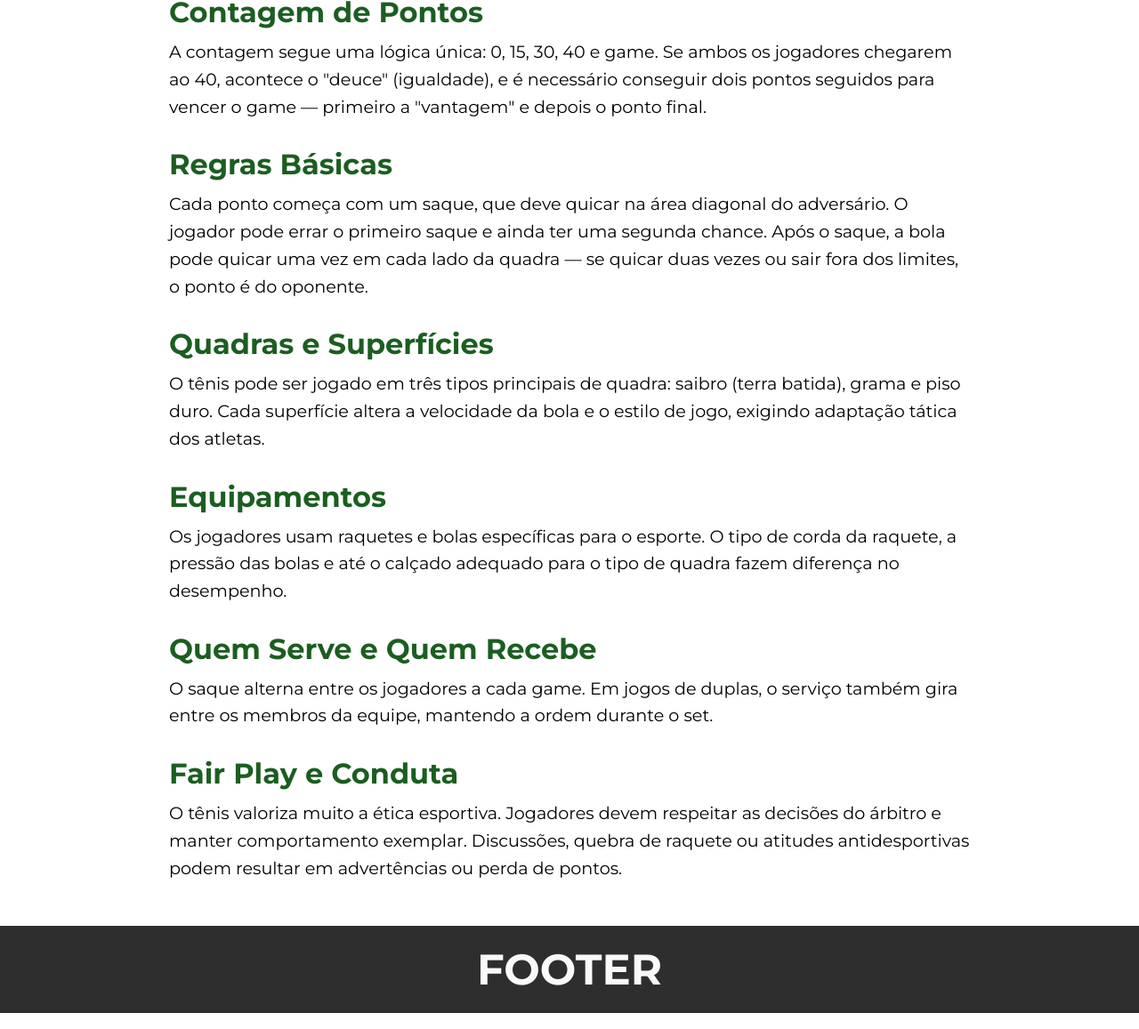
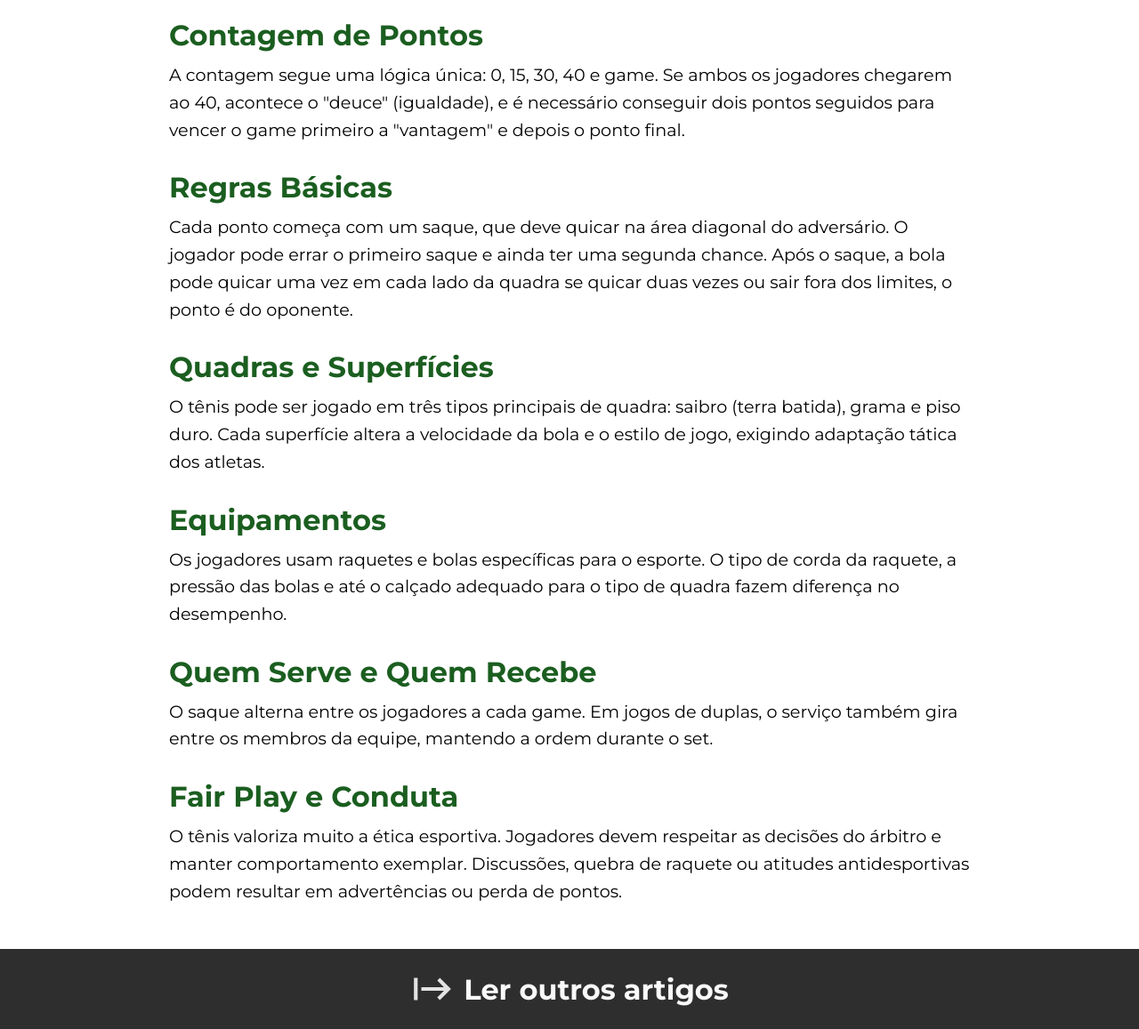
Before and after one commit to gabrielramossptech/tennisverso, a website: page public/artigos/comoFunciona.html in a window 1280 px wide. Shown: the part 550-1707 px from the top of the page at 89% size. Drawn offline with Linux system fonts and the light colour scheme.

Commit message:
Atualização: adicionado footer correto nos artigos e estilizado scrollbar de todas as páginas

```diff
--- a/public/artigos/comoFunciona.html
+++ b/public/artigos/comoFunciona.html
@@ -1,5 +1,6 @@
 <!DOCTYPE html>
 <html lang="pt-br">
+
 <head>
   <meta charset="UTF-8">
   <meta name="viewport" content="width=device-width, initial-scale=1.0">
@@ -10,23 +11,28 @@
   <!-- Roboto -->
   <link rel="preconnect" href="https://fonts.googleapis.com">
   <link rel="preconnect" href="https://fonts.gstatic.com" crossorigin>
-    <link href="https://fonts.googleapis.com/css2?family=Roboto:ital,wght@0,100..900;1,100..900&display=swap" rel="stylesheet">
+  <link href="https://fonts.googleapis.com/css2?family=Roboto:ital,wght@0,100..900;1,100..900&display=swap"
+    rel="stylesheet">
 
   <!-- Montserrat -->
   <link rel="preconnect" href="https://fonts.googleapis.com">
   <link rel="preconnect" href="https://fonts.gstatic.com" crossorigin>
-    <link href="https://fonts.googleapis.com/css2?family=Montserrat:ital,wght@0,100..900;1,100..900&family=Roboto:ital,wght@0,100..900;1,100..900&display=swap" rel="stylesheet">
+  <link
+    href="https://fonts.googleapis.com/css2?family=Montserrat:ital,wght@0,100..900;1,100..900&family=Roboto:ital,wght@0,100..900;1,100..900&display=swap"
+    rel="stylesheet">
 </head>
+
 <body>
 
   <header>
-        <a href="./index.html"><img src="../assets/imgs/logo.png" alt="Logo"></a>
+    <a href="../index.html"><img src="../assets/icon/raquete.png" alt="Logo">TenisVerso</a>
+
     <nav>
       <ul>
-                <li><a href="./index.html">Início</a></li>
-                <li><a href="./artigos.html">Artigos</a></li>
-                <li><a href="./tenisdle.html">Adivinhe o tenista</a></li>
-                <li><a href="./login.html">Entrar</a></li>
+        <li><a href="../index.html">Início</a></li>
+        <li><a href="../artigos.html">Artigos</a></li>
+        <li><a href="../tenisdle.html">Adivinhe o tenista</a></li>
+        <li><a href="../login.html">Entrar</a></li>
       </ul>
     </nav>
   </header>
@@ -37,42 +43,55 @@
 
       <h2>Objetivo do Jogo</h2>
       <p>
-      O principal objetivo no tênis é conquistar pontos ao fazer com que a bola quique dentro da quadra adversária e o oponente não consiga devolvê-la corretamente. O jogo pode ser disputado entre dois jogadores (simples) ou entre duas duplas (duplas).
+        O principal objetivo no tênis é conquistar pontos ao fazer com que a bola quique dentro da quadra adversária e o
+        oponente não consiga devolvê-la corretamente. O jogo pode ser disputado entre dois jogadores (simples) ou entre
+        duas duplas (duplas).
       </p>
 
       <h2>Estrutura da Partida</h2>
       <p>
-      Uma partida de tênis é dividida em pontos, games e sets. Para vencer um set, o jogador precisa ganhar pelo menos 6 games com vantagem de dois. Normalmente, quem vencer 2 sets (ou 3, em jogos masculinos de Grand Slam) vence a partida.
+        Uma partida de tênis é dividida em pontos, games e sets. Para vencer um set, o jogador precisa ganhar pelo menos
+        6 games com vantagem de dois. Normalmente, quem vencer 2 sets (ou 3, em jogos masculinos de Grand Slam) vence a
+        partida.
       </p>
 
       <h2>Contagem de Pontos</h2>
       <p>
-      A contagem segue uma lógica única: 0, 15, 30, 40 e game. Se ambos os jogadores chegarem ao 40, acontece o "deuce" (igualdade), e é necessário conseguir dois pontos seguidos para vencer o game — primeiro a "vantagem" e depois o ponto final.
+        A contagem segue uma lógica única: 0, 15, 30, 40 e game. Se ambos os jogadores chegarem ao 40, acontece o
+        "deuce" (igualdade), e é necessário conseguir dois pontos seguidos para vencer o game primeiro a "vantagem" e
+        depois o ponto final.
       </p>
 
       <h2>Regras Básicas</h2>
       <p>
-      Cada ponto começa com um saque, que deve quicar na área diagonal do adversário. O jogador pode errar o primeiro saque e ainda ter uma segunda chance. Após o saque, a bola pode quicar uma vez em cada lado da quadra — se quicar duas vezes ou sair fora dos limites, o ponto é do oponente.
+        Cada ponto começa com um saque, que deve quicar na área diagonal do adversário. O jogador pode errar o primeiro
+        saque e ainda ter uma segunda chance. Após o saque, a bola pode quicar uma vez em cada lado da quadra se quicar
+        duas vezes ou sair fora dos limites, o ponto é do oponente.
       </p>
 
       <h2>Quadras e Superfícies</h2>
       <p>
-      O tênis pode ser jogado em três tipos principais de quadra: saibro (terra batida), grama e piso duro. Cada superfície altera a velocidade da bola e o estilo de jogo, exigindo adaptação tática dos atletas.
+        O tênis pode ser jogado em três tipos principais de quadra: saibro (terra batida), grama e piso duro. Cada
+        superfície altera a velocidade da bola e o estilo de jogo, exigindo adaptação tática dos atletas.
       </p>
 
       <h2>Equipamentos</h2>
       <p>
-      Os jogadores usam raquetes e bolas específicas para o esporte. O tipo de corda da raquete, a pressão das bolas e até o calçado adequado para o tipo de quadra fazem diferença no desempenho.
+        Os jogadores usam raquetes e bolas específicas para o esporte. O tipo de corda da raquete, a pressão das bolas e
+        até o calçado adequado para o tipo de quadra fazem diferença no desempenho.
       </p>
 
       <h2>Quem Serve e Quem Recebe</h2>
       <p>
-      O saque alterna entre os jogadores a cada game. Em jogos de duplas, o serviço também gira entre os membros da equipe, mantendo a ordem durante o set.
+        O saque alterna entre os jogadores a cada game. Em jogos de duplas, o serviço também gira entre os membros da
+        equipe, mantendo a ordem durante o set.
       </p>
 
       <h2>Fair Play e Conduta</h2>
       <p>
-      O tênis valoriza muito a ética esportiva. Jogadores devem respeitar as decisões do árbitro e manter comportamento exemplar. Discussões, quebra de raquete ou atitudes antidesportivas podem resultar em advertências ou perda de pontos.
+        O tênis valoriza muito a ética esportiva. Jogadores devem respeitar as decisões do árbitro e manter
+        comportamento exemplar. Discussões, quebra de raquete ou atitudes antidesportivas podem resultar em advertências
+        ou perda de pontos.
       </p>
     </div>
 
@@ -81,8 +100,11 @@
 
 
   <footer>
-        FOOTER
+    <a href="../artigos.html"><img src="../assets/icon/start.svg" alt="" srcset="">
+      <h2>Ler outros artigos</h2>
+    </a>
   </footer>
 
 </body>
+
 </html>
--- a/public/artigos/style.css
+++ b/public/artigos/style.css
@@ -46,3 +46,19 @@ p{
   margin: 10px 0;
   line-height: 1.6;
 }
+
+footer{
+  display: flex;
+  align-items: center;
+  justify-content: center;
+  gap: 10px;
+}
+
+footer a img{
+  width: 50px;
+  height: auto;
+}
+
+footer a h2{
+  margin: 0;
+}
--- a/public/css/style.css
+++ b/public/css/style.css
@@ -109,3 +109,18 @@ footer{
 li a img{
     width: 25px;
 }
+
+/* Estilização da scrollbar */
+::-webkit-scrollbar {
+  width: 10px;
+  height: 10px;
+}
+
+::-webkit-scrollbar-track {
+  background: var(--cinza); /* trilho da scrollbar */
+}
+
+::-webkit-scrollbar-thumb {
+  background: #2e8b57;
+  border-radius: 10px;
+}
```
Also changed, not shown: public/artigos.html (+18 -2 lines), public/artigos/golpes.html (+52 -25 lines), public/artigos/grandSlam.html (+11 -9 lines), public/artigos/tenisBrasil.html (+11 -8 lines), public/artigos/tiposDeQuadra.html (+11 -8 lines), public/assets/icon/start.svg (added). Lines whose indentation alone changed are shown as unchanged.
